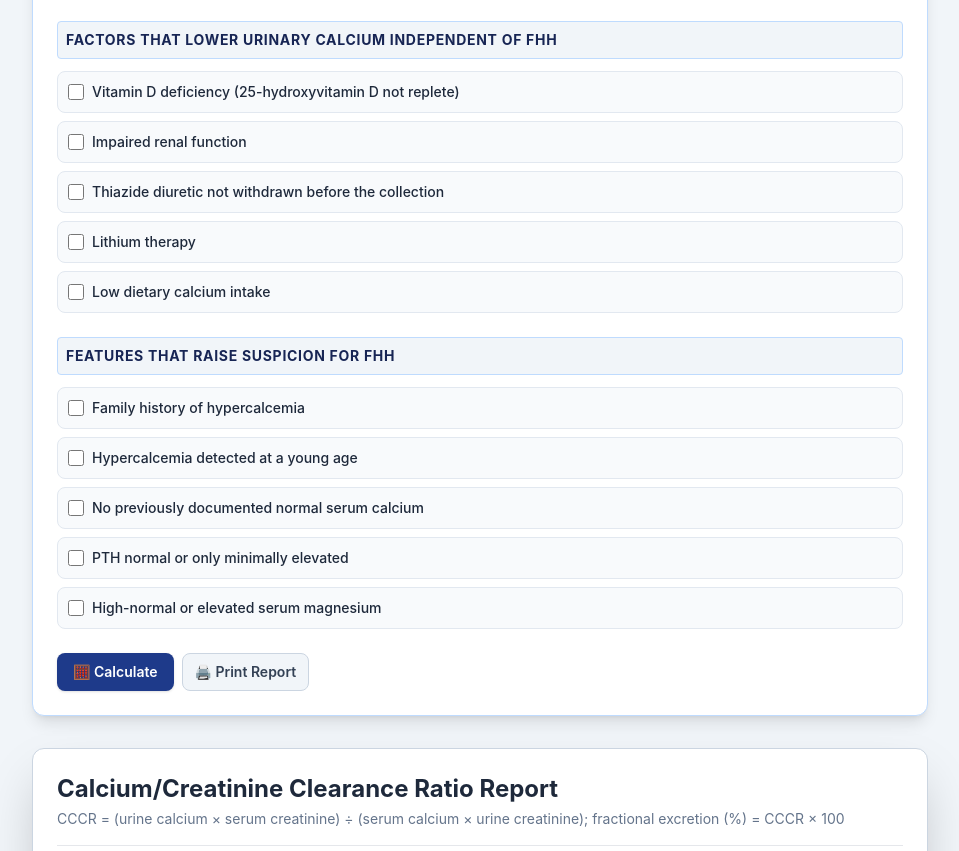
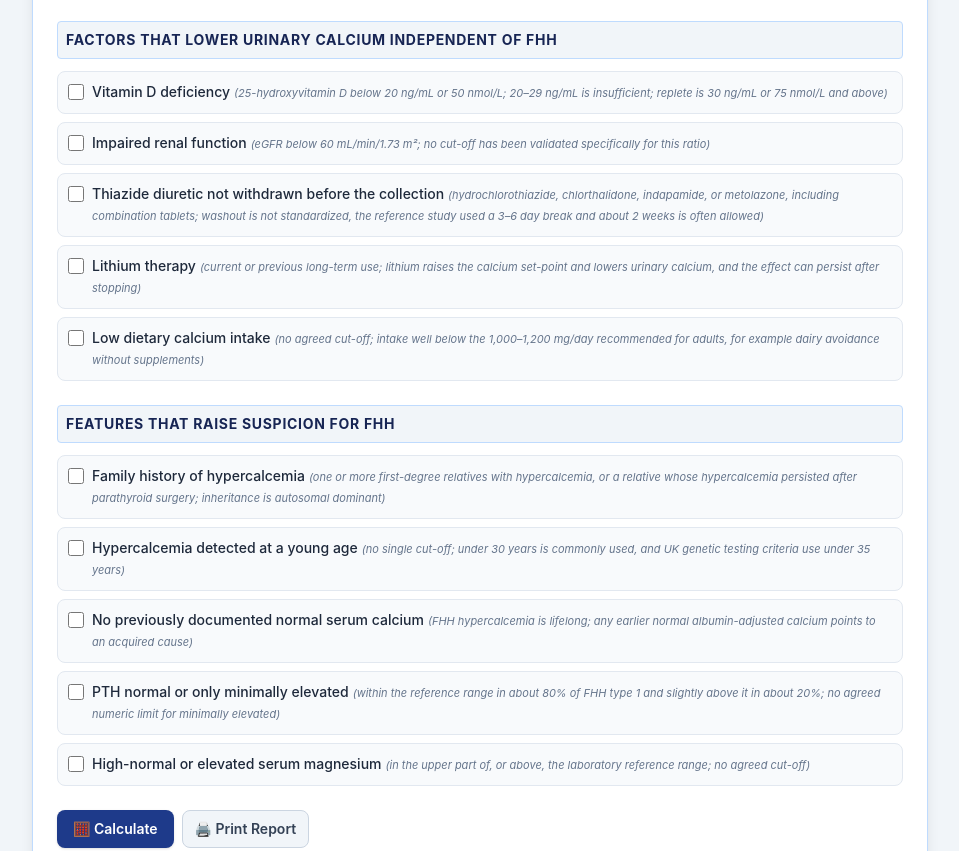
Before and after one commit to leetness43-afk/leetness43-afk.github.io, a plain HTML site: page feca.html in a window 1280 px wide. Shown: the part 837-1688 px from the top of the page, without its empty margins (160-1119 px from the left). Drawn offline with nearby package versions, Linux system fonts and the light colour scheme.

Commit message:
Update feca.html limits

```diff
--- a/feca.html
+++ b/feca.html
@@ -156,6 +156,7 @@
             <p><strong>Cut-offs:</strong> Fractional excretion of calcium is usually below 0.01 in FHH and typically above 0.02 in PHPT, but up to 20% of patients with FHH have values above 0.01 (Walker and Shane, JAMA, 2022). A CCCR above 0.02 virtually rules out FHH; a CCCR below 0.01 has a reported sensitivity of 65–80% and specificity of 74–88% for FHH, and values from 0.01 to 0.02 do not discriminate (Asla et al., Endocrine, 2024). About 10% of individuals with PHPT also have a low ratio (Hannan et al., Nature Reviews Endocrinology, 2018). A low ratio therefore supports but does not establish FHH; confirmation is by genetic testing of CASR, GNA11, and AP2S1.</p>
             <p><strong>Confounders:</strong> The ratio can be low in PHPT with coexisting vitamin D deficiency or impaired renal function, and the collection should be made off diuretics (Walker and Silverberg, Nature Reviews Endocrinology, 2018). Thiazides lower the ratio in PHPT and increase falsely suspected FHH (Riss et al., Clinical Endocrinology, 2016). Lithium exposure and low calcium intake should also be excluded (De Sousa et al., Endocrine, 2022).</p>
             <p><strong>Spot urine:</strong> The cut-offs were derived from 24-hour collections. Agreement between spot (fasting) and 24-hour ratios has been reported only in a small study and requires cross-validation in FHH (Han et al., Reviews in Endocrine and Metabolic Disorders, 2020).</p>
+            <p><strong>Checklist definitions:</strong> Vitamin D status is deficient below 20 ng/mL, insufficient at 20–29 ng/mL, and replete at 30 ng/mL or above (Walker et al., Journal of Clinical Endocrinology and Metabolism, 2015). An eGFR below 60 mL/min/1.73 m² is the renal threshold used in PHPT surgical guidance (Walker et al., Journal of Clinical Endocrinology and Metabolism, 2014). The reference 24-hour CCCR study collected urine after a 3–6 day break in diuretics (Christensen et al., Clinical Endocrinology, 2008). Lithium shifts the calcium–PTH set-point and reduces urinary calcium (Lee et al., Current Osteoporosis Reports, 2026), and hypercalcemia may not resolve after discontinuation (lithium prescribing information, Food and Drug Administration). Young age is given as under 30 years (Marcocci and Cetani, New England Journal of Medicine, 2011) and as under 35 years in UK genetic testing criteria (Mariathasan et al., Clinical Endocrinology, 2020). PTH is normal in about 80% and slightly elevated in about 20% of FHH type 1 (Tőke et al., Endocrine, 2021). Serum magnesium is high-normal or high in FHH (Walker and Shane, JAMA, 2022). Thiazide washout, low calcium intake, and magnesium have no standardized cut-offs in this setting; the wording shown is pragmatic.</p>
             <p>Interpretation applies only to hypercalcemia with a non-suppressed PTH. This tool supports, and does not replace, clinical judgment.</p>
         </div>
     </div>
@@ -213,7 +214,7 @@ const PRESETS = {
 };
 
 const CONFOUNDERS = [
-    { id: 'cf-vitd',     text: 'Vitamin D deficiency (25-hydroxyvitamin D not replete)', short: 'vitamin D deficiency' },
+    { id: 'cf-vitd',     text: 'Vitamin D deficiency', short: 'vitamin D deficiency' },
     { id: 'cf-renal',    text: 'Impaired renal function',                                 short: 'impaired renal function' },
     { id: 'cf-thiazide', text: 'Thiazide diuretic not withdrawn before the collection',   short: 'thiazide use' },
     { id: 'cf-lithium',  text: 'Lithium therapy',                                         short: 'lithium therapy' },
@@ -286,20 +287,40 @@ function buildInputs() {
     });
 }
 
+/* Definitions shown in parentheses (smaller italic text) after each checklist option */
+const DEFINITIONS = {
+    'cf-vitd':     '25-hydroxyvitamin D below 20 ng/mL or 50 nmol/L; 20–29 ng/mL is insufficient; replete is 30 ng/mL or 75 nmol/L and above',
+    'cf-renal':    'eGFR below 60 mL/min/1.73 m²; no cut-off has been validated specifically for this ratio',
+    'cf-thiazide': 'hydrochlorothiazide, chlorthalidone, indapamide, or metolazone, including combination tablets; washout is not standardized, the reference study used a 3–6 day break and about 2 weeks is often allowed',
+    'cf-lithium':  'current or previous long-term use; lithium raises the calcium set-point and lowers urinary calcium, and the effect can persist after stopping',
+    'cf-lowca':    'no agreed cut-off; intake well below the 1,000–1,200 mg/day recommended for adults, for example dairy avoidance without supplements',
+    'sf-family':   'one or more first-degree relatives with hypercalcemia, or a relative whose hypercalcemia persisted after parathyroid surgery; inheritance is autosomal dominant',
+    'sf-young':    'no single cut-off; under 30 years is commonly used, and UK genetic testing criteria use under 35 years',
+    'sf-never':    'FHH hypercalcemia is lifelong; any earlier normal albumin-adjusted calcium points to an acquired cause',
+    'sf-pth':      'within the reference range in about 80% of FHH type 1 and slightly above it in about 20%; no agreed numeric limit for minimally elevated',
+    'sf-mg':       'in the upper part of, or above, the laboratory reference range; no agreed cut-off'
+};
+
 function buildChecklist(items, containerId) {
     const container = document.getElementById(containerId);
     items.forEach(item => {
         const label = document.createElement('label');
-        label.className = 'flex items-center gap-2 p-2.5 bg-slate-50 border border-slate-200 rounded-lg text-xs sm:text-sm font-medium text-slate-800 cursor-pointer';
+        label.className = 'flex items-start gap-2 p-2.5 bg-slate-50 border border-slate-200 rounded-lg text-xs sm:text-sm font-medium text-slate-800 cursor-pointer';
 
         const box = document.createElement('input');
         box.type = 'checkbox';
         box.id = item.id;
-        box.className = 'h-4 w-4';
+        box.className = 'h-4 w-4 mt-0.5 shrink-0';
         box.addEventListener('change', () => calculate(false));
 
         const span = document.createElement('span');
-        span.textContent = item.text;
+        span.appendChild(document.createTextNode(item.text));
+        if (DEFINITIONS[item.id]) {
+            const def = document.createElement('em');
+            def.className = 'ml-1 text-[11px] italic font-normal text-slate-500';
+            def.textContent = '(' + DEFINITIONS[item.id] + ')';
+            span.appendChild(def);
+        }
 
         label.appendChild(box);
         label.appendChild(span);
```
